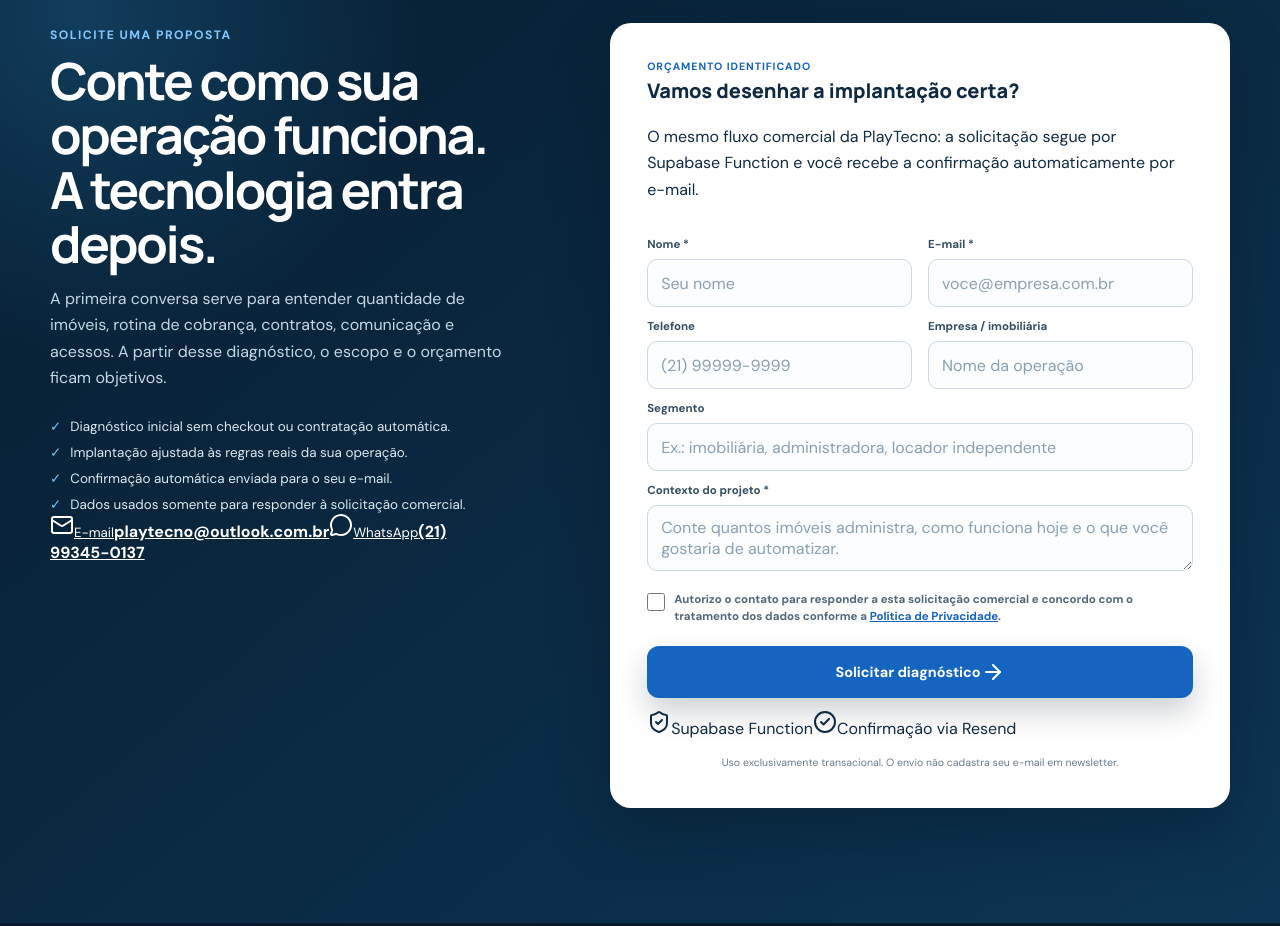
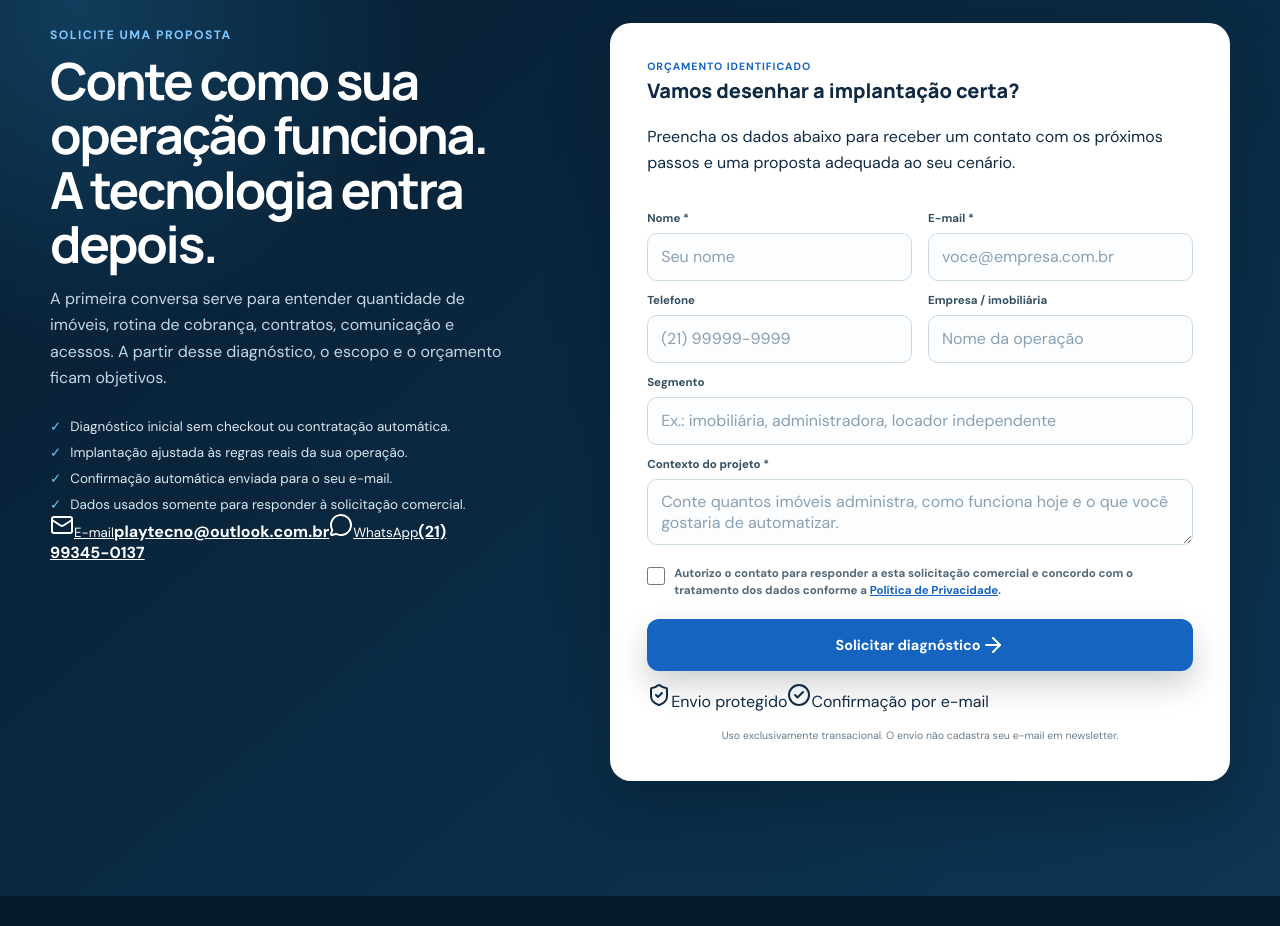
Before and after one commit to DenyCodes/aluguei, a React (Vite) app: page /sistema in a window 1280 px wide. Shown: the part 4880-5806 px from the top of the page. Built offline with nearby package versions, Linux system fonts and the light colour scheme; no server answers.

Commit message:
polish: keep contact implementation details internal

```diff
--- a/src/components/ContactSection.tsx
+++ b/src/components/ContactSection.tsx
@@ -185,9 +185,8 @@ const ContactSection = () => {
             <span>Orçamento identificado</span>
             <strong>Vamos desenhar a implantação certa?</strong>
             <p className="mt-2 text-sm leading-relaxed text-slate-500">
-              O mesmo fluxo comercial da PlayTecno: a solicitação segue por
-              Supabase Function e você recebe a confirmação automaticamente por
-              e-mail.
+              Preencha os dados abaixo para receber um contato com os próximos
+              passos e uma proposta adequada ao seu cenário.
             </p>
           </div>
 
@@ -326,11 +325,11 @@ const ContactSection = () => {
           >
             <span className="inline-flex items-center gap-1.5">
               <ShieldCheck className="h-3.5 w-3.5" aria-hidden="true" />
-              Supabase Function
+              Envio protegido
             </span>
             <span className="inline-flex items-center gap-1.5">
               <CheckCircle2 className="h-3.5 w-3.5" aria-hidden="true" />
-              Confirmação via Resend
+              Confirmação por e-mail
             </span>
           </div>
 
```
